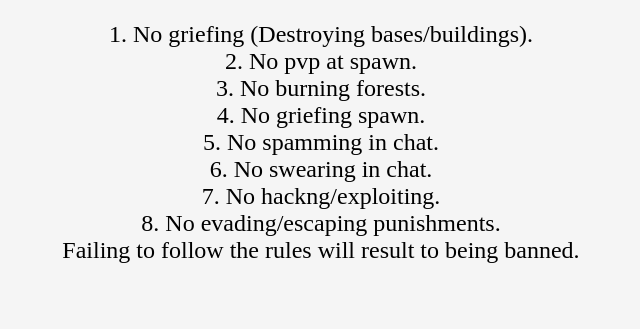
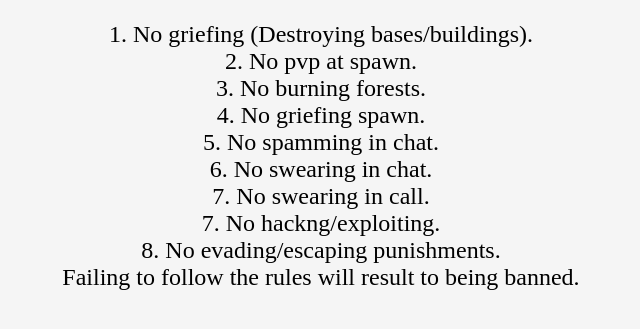
Before and after one commit to Ancoder2009/anacondasmp, a plain HTML site: page rules.html in a window 1280 px wide. Shown: the part 151-480 px from the top of the page, without its empty margins (339-979 px from the left). Drawn offline with Linux system fonts and the light colour scheme.

Commit message:
Update rules.html

```diff
--- a/rules.html
+++ b/rules.html
@@ -17,6 +17,7 @@
         <li>4. No griefing spawn.</li>
         <li>5. No spamming in chat.</li>
         <li>6. No swearing in chat.</li>
+        <li>7. No swearing in call.</li>
         <li>7. No hackng/exploiting.</li>
         <li>8. No evading/escaping punishments.</li>
         <li id="last-rule">Failing to follow the rules will result to being banned.</li>
```
